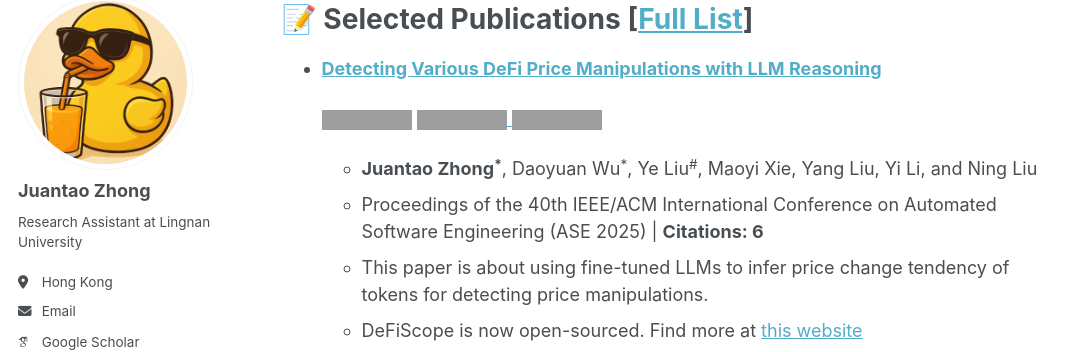
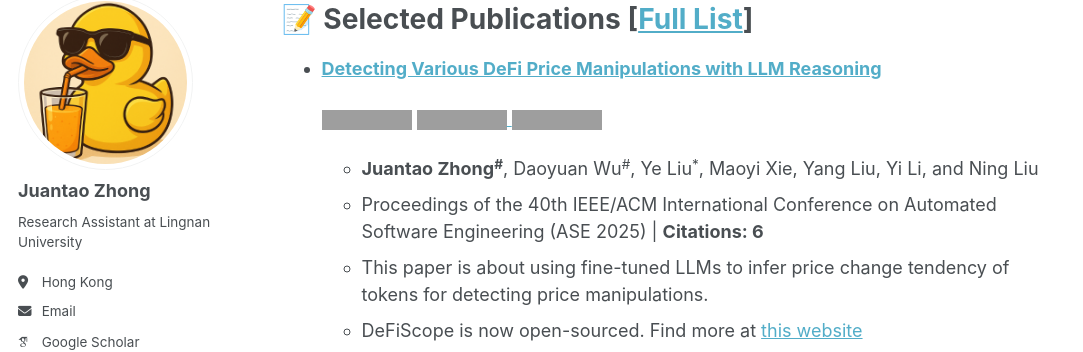
Before and after one commit to P4stry/P4stry.github.io, a Jekyll site: the page built from _pages/about.md, in a window 1280 px wide and 900 px high, scrolled down 725 px, cut to the strip 104-456 px from the top of the window. Shown: the whole strip, without its empty margins (0-1083 px from the left). Built offline with Jekyll 4.4.1, drawn with Linux system fonts in a browser that asks for light colours; some web fonts are replaced; a script that is not in the unit is left out; grey boxes are pictures that could not be loaded.

```diff
--- a/_pages/about.md
+++ b/_pages/about.md
@@ -40,7 +40,7 @@ Juantao Zhong (钟隽韬 in Chinese) is now a research assistant at [Lingnan Uni
     <img src="https://img.shields.io/badge/arXiv-2502.11521-B31B1B?style=flat-square" alt>
   </a>
 
-  - **Juantao Zhong<sup>*</sup>**, Daoyuan Wu<sup>*</sup>, Ye Liu<sup>#</sup>, Maoyi Xie, Yang Liu, Yi Li, and Ning Liu
+  - **Juantao Zhong<sup>#</sup>**, Daoyuan Wu<sup>#</sup>, Ye Liu<sup>*</sup>, Maoyi Xie, Yang Liu, Yi Li, and Ning Liu
   - Proceedings of the 40th IEEE/ACM International Conference on Automated Software Engineering (ASE 2025) \| **Citations: 6**
   - This paper is about using fine-tuned LLMs to infer price change tendency of tokens for detecting price manipulations.
   - DeFiScope is now open-sourced. Find more at [this website](https://github.com/AIS2Lab/DeFiScope)
```
